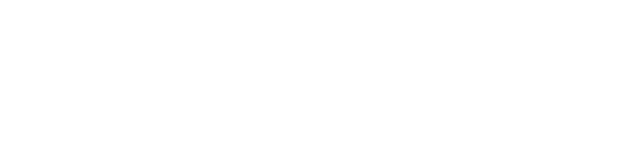
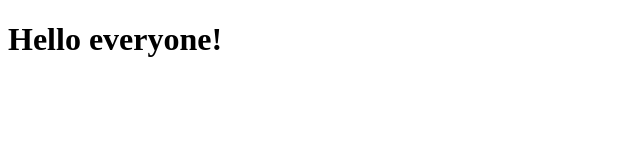
Before and after one commit to bob12498/react1, a plain HTML site: page index.html in a window 1280 px wide. Shown: the whole page, without its empty margins (0-640 px from the left). Drawn offline with nearby package versions, Linux system fonts and the light colour scheme.

Commit message:
h1 added to the html page

```diff
--- a/index.html
+++ b/index.html
@@ -19,6 +19,9 @@
 
 
 
+
+    <div id="root"></div>
+
     <script src="script.js" type="text/babel"></script>
 
 </body>
--- a/script.js
+++ b/script.js
@@ -0,0 +1 @@
+ReactDOM.render(<h1>Hello everyone!</h1>, document.getElementById('root'));
```
